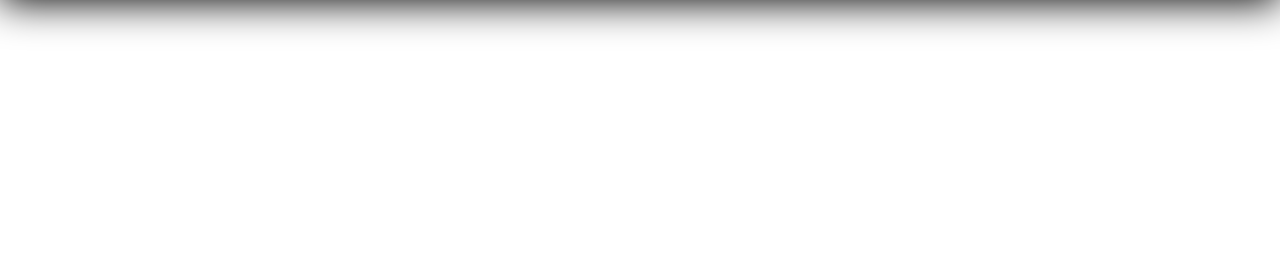
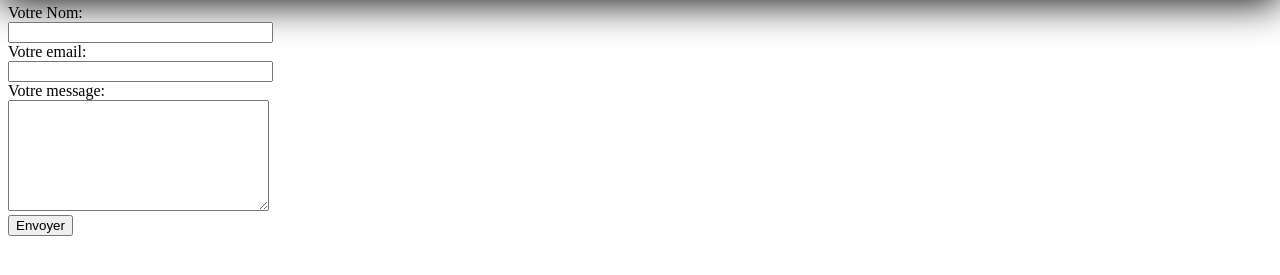
Before and after one commit to cecilegauth/Projet-perso, a plain HTML site: page contact.html in a window 1280 px wide. Shown: the part 103-378 px from the top of the page. Drawn offline with Linux system fonts and the light colour scheme.

Commit message:
Update contact.html

```diff
--- a/contact.html
+++ b/contact.html
@@ -24,6 +24,15 @@
 </header>
 
 <body>
+	<form id="contact">
+		<label class="required" for="name">Votre Nom: </label><br />
+		<input id="name" class="input" type="text" name="name" value="" size="30" /><br />
+		<label class="required" for="email">Votre email: </label><br />
+		<input id="email" class="input" type="text" name="email" value="" size="30" /><br />
+		<label class="required" for="message">Votre message: </label><br />
+		<textarea id="message" class="input" name="message" rows="7" cols="30"></textarea><br />
+		<input id="submit_button" type="submit" value="Envoyer" />
+	</form>
 
 </body>
 </html>
```
